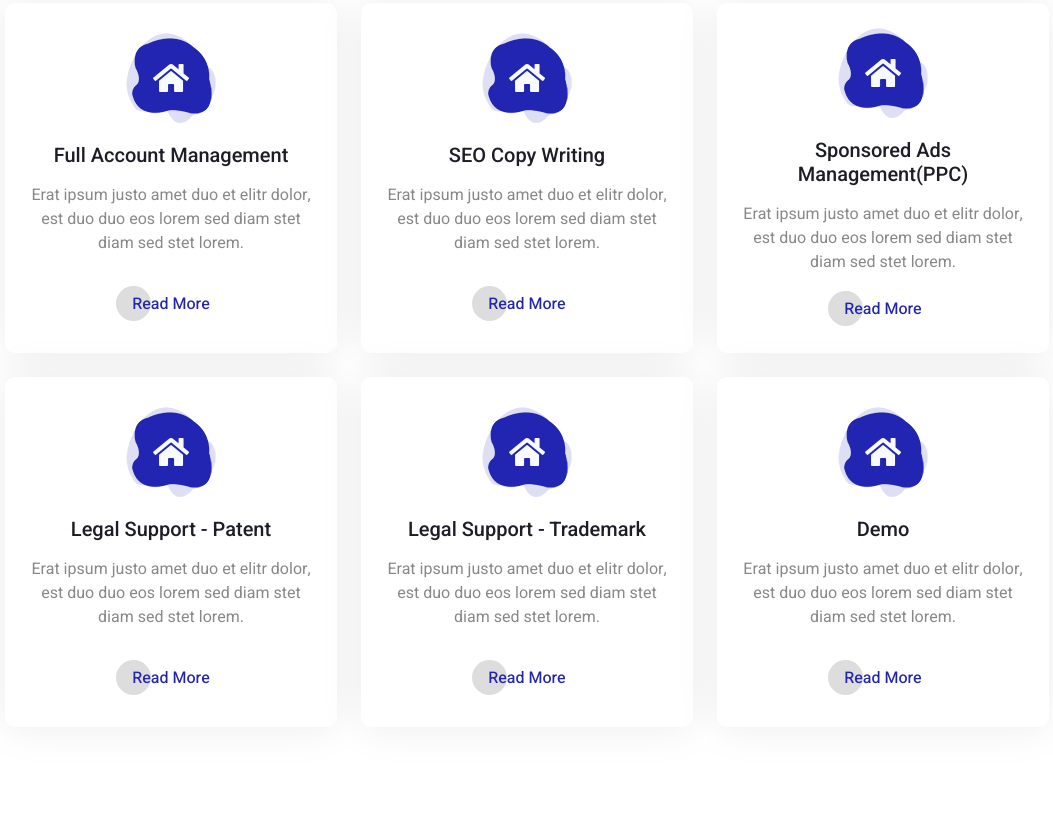
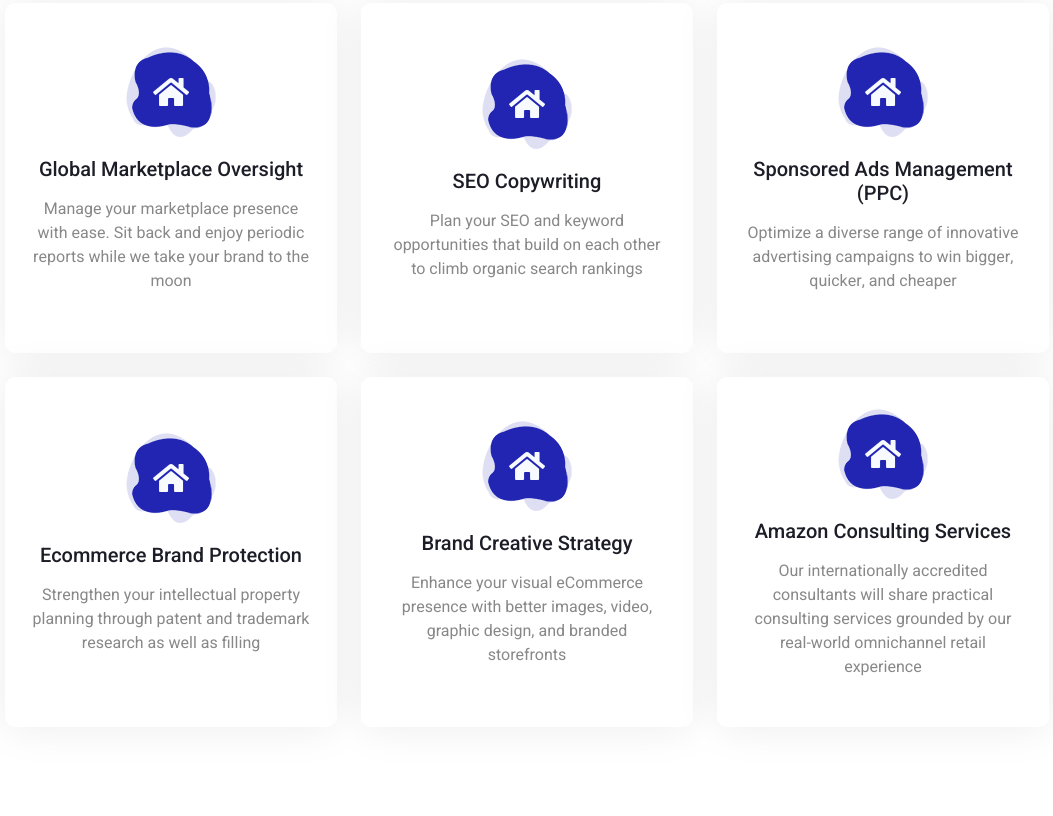
Before and after one commit to itssaifurrehman/digisorus.com, a plain HTML site: page service.html in a window 1280 px wide. Shown: the part 724-1540 px from the top of the page, without its empty margins (113-1166 px from the left). Drawn offline with nearby package versions, Linux system fonts and the light colour scheme.

Commit message:
dev phase

```diff
--- a/service.html
+++ b/service.html
@@ -47,7 +47,7 @@
         <div class="container-xxl position-relative p-0">
             <nav class="navbar navbar-expand-lg navbar-light px-4 px-lg-5 py-3 py-lg-0">
                 <a href="" class="navbar-brand p-0">
-                    <h1 class="m-0"><i class="fa fa-search me-2"></i>Digisorus</h1>
+                    <h1 class="m-0"></i>Digisorus</h1>
                     <!-- <img src="img/logo.png" alt="Logo"> -->
                 </a>
                 <button class="navbar-toggler" type="button" data-bs-toggle="collapse" data-bs-target="#navbarCollapse">
@@ -69,8 +69,7 @@
                         </div>
                         <a href="contact.html" class="nav-item nav-link">Contact</a>
                     </div>
-                    <butaton type="button" class="btn text-secondary ms-3" data-bs-toggle="modal" data-bs-target="#searchModal"><i class="fa fa-search"></i></butaton>
-                    <a href="https://htmlcodex.com/startup-company-website-template" class="btn btn-secondary text-light rounded-pill py-2 px-4 ms-3">Pro Version</a>
+
                 </div>
             </nav>
 
@@ -127,9 +126,9 @@
                             <div class="service-icon flex-shrink-0">
                                 <i class="fa fa-home fa-2x"></i>
                             </div>
-                            <h5 class="mb-3">Full Account Management</h5>
-                            <p>Erat ipsum justo amet duo et elitr dolor, est duo duo eos lorem sed diam stet diam sed stet lorem.</p>
-                            <a class="btn px-3 mt-auto mx-auto" href="">Read More</a>
+                            <h5 class="mb-3">Global Marketplace Oversight</h5>
+                            <p>Manage your marketplace presence with ease. Sit back and enjoy periodic reports while we take your brand to the moon</p>
+                           <!-- <a class="btn px-3 mt-auto mx-auto" href="">Read More</a>-->
                         </div>
                     </div>
                     <div class="col-lg-4 col-md-6 wow zoomIn" data-wow-delay="0.3s">
@@ -137,9 +136,9 @@
                             <div class="service-icon flex-shrink-0">
                                 <i class="fa fa-home fa-2x"></i>
                             </div>
-                            <h5 class="mb-3">SEO Copy Writing</h5>
-                            <p>Erat ipsum justo amet duo et elitr dolor, est duo duo eos lorem sed diam stet diam sed stet lorem.</p>
-                            <a class="btn px-3 mt-auto mx-auto" href="">Read More</a>
+                            <h5 class="mb-3">SEO Copywriting</h5>
+                            <p>Plan your SEO and keyword opportunities that build on each other to climb organic search rankings</p>
+                           <!-- <a class="btn px-3 mt-auto mx-auto" href="">Read More</a>-->
                         </div>
                     </div>
                     <div class="col-lg-4 col-md-6 wow zoomIn" data-wow-delay="0.6s">
@@ -147,9 +146,9 @@
                             <div class="service-icon flex-shrink-0">
                                 <i class="fa fa-home fa-2x"></i>
                             </div>
-                            <h5 class="mb-3">Sponsored Ads Management(PPC)</h5>
-                            <p>Erat ipsum justo amet duo et elitr dolor, est duo duo eos lorem sed diam stet diam sed stet lorem.</p>
-                            <a class="btn px-3 mt-auto mx-auto" href="">Read More</a>
+                            <h5 class="mb-3">Sponsored Ads Management (PPC)</h5>
+                            <p>Optimize a diverse range of innovative advertising campaigns to win bigger, quicker, and cheaper</p>
+                           <!-- <a class="btn px-3 mt-auto mx-auto" href="">Read More</a>-->
                         </div>
                     </div>
                     <div class="col-lg-4 col-md-6 wow zoomIn" data-wow-delay="0.1s">
@@ -157,9 +156,9 @@
                             <div class="service-icon flex-shrink-0">
                                 <i class="fa fa-home fa-2x"></i>
                             </div>
-                            <h5 class="mb-3">Legal Support - Patent</h5>
-                            <p>Erat ipsum justo amet duo et elitr dolor, est duo duo eos lorem sed diam stet diam sed stet lorem.</p>
-                            <a class="btn px-3 mt-auto mx-auto" href="">Read More</a>
+                            <h5 class="mb-3">Ecommerce Brand Protection</h5>
+                            <p>Strengthen your intellectual property planning through patent and trademark research as well as filling</p>
+                           <!-- <a class="btn px-3 mt-auto mx-auto" href="">Read More</a>-->
                         </div>
                     </div>
                     <div class="col-lg-4 col-md-6 wow zoomIn" data-wow-delay="0.3s">
@@ -167,9 +166,9 @@
                             <div class="service-icon flex-shrink-0">
                                 <i class="fa fa-home fa-2x"></i>
                             </div>
-                            <h5 class="mb-3">Legal Support - Trademark</h5>
-                            <p>Erat ipsum justo amet duo et elitr dolor, est duo duo eos lorem sed diam stet diam sed stet lorem.</p>
-                            <a class="btn px-3 mt-auto mx-auto" href="">Read More</a>
+                            <h5 class="mb-3">Brand Creative Strategy</h5>
+                            <p>Enhance your visual eCommerce presence with better images, video, graphic design, and branded storefronts</p>
+                           <!-- <a class="btn px-3 mt-auto mx-auto" href="">Read More</a>-->
                         </div>
                     </div>
                     <div class="col-lg-4 col-md-6 wow zoomIn" data-wow-delay="0.6s">
@@ -177,9 +176,9 @@
                             <div class="service-icon flex-shrink-0">
                                 <i class="fa fa-home fa-2x"></i>
                             </div>
-                            <h5 class="mb-3">Demo</h5>
-                            <p>Erat ipsum justo amet duo et elitr dolor, est duo duo eos lorem sed diam stet diam sed stet lorem.</p>
-                            <a class="btn px-3 mt-auto mx-auto" href="">Read More</a>
+                            <h5 class="mb-3">Amazon Consulting Services</h5>
+                            <p>Our internationally accredited consultants will share practical consulting services grounded by our real-world omnichannel retail experience</p>
+                           <!-- <a class="btn px-3 mt-auto mx-auto" href="">Read More</a>-->
                         </div>
                     </div>
                 </div>
```
Also changed, not shown: 404.html (+1 -2 lines), about.html (+16 -20 lines), contact.html (+2 -4 lines), index.html (+8 -8 lines), project.html (+2 -5 lines), team.html (+1 -2 lines), testimonial.html (+0 -2 lines).
